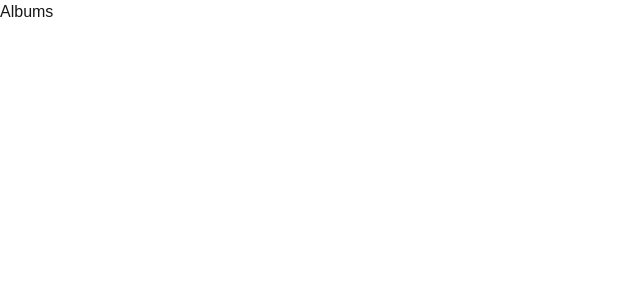
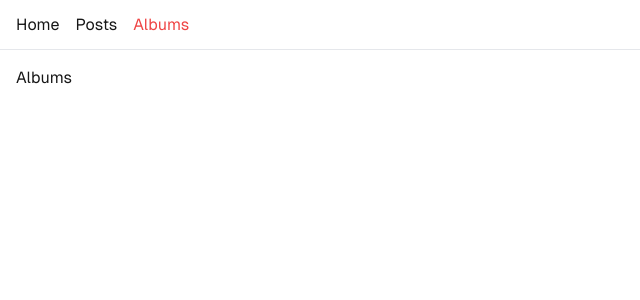
Before and after one commit to seeyoujeong/mahjong-yaku, a Next.js app: page /albums in a window 1280 px wide. Shown: the top 300 px of the page, without its empty margins (0-640 px from the left). Built offline with nearby package versions, Linux system fonts and the light colour scheme.

Commit message:
feat: Header에 내비게이션 추가

```diff
--- /dev/null
+++ b/app/(routes)/layout.tsx
@@ -0,0 +1,10 @@
+import { Header } from "../components";
+
+export default function Layout({ children }: React.PropsWithChildren) {
+  return (
+    <div className="grid grid-rows-[50px_1fr] min-h-screen font-[family-name:var(--font-geist-sans)]">
+      <Header />
+      <main className="p-4">{children}</main>
+    </div>
+  );
+}
--- /dev/null
+++ b/app/components/Header.tsx
@@ -0,0 +1,34 @@
+"use client";
+
+import { usePathname } from "next/navigation";
+import Link from "next/link";
+import clsx from "clsx";
+
+const links = [
+  { name: "Home", href: "/" },
+  { name: "Posts", href: "/posts" },
+  { name: "Albums", href: "/albums" },
+];
+
+export default function Header() {
+  const pathname = usePathname();
+
+  return (
+    <header className="flex flex-row items-center px-4 border-b">
+      <nav>
+        <ul className="flex flex-row gap-4">
+          {links.map(({ name, href }) => (
+            <li key={name}>
+              <Link
+                href={href}
+                className={clsx("", { "text-red-500": pathname === href })}
+              >
+                {name}
+              </Link>
+            </li>
+          ))}
+        </ul>
+      </nav>
+    </header>
+  );
+}
--- a/app/components/index.ts
+++ b/app/components/index.ts
@@ -1 +1,2 @@
 export { default as PostList } from "./PostList";
+export { default as Header } from "./Header";
```
